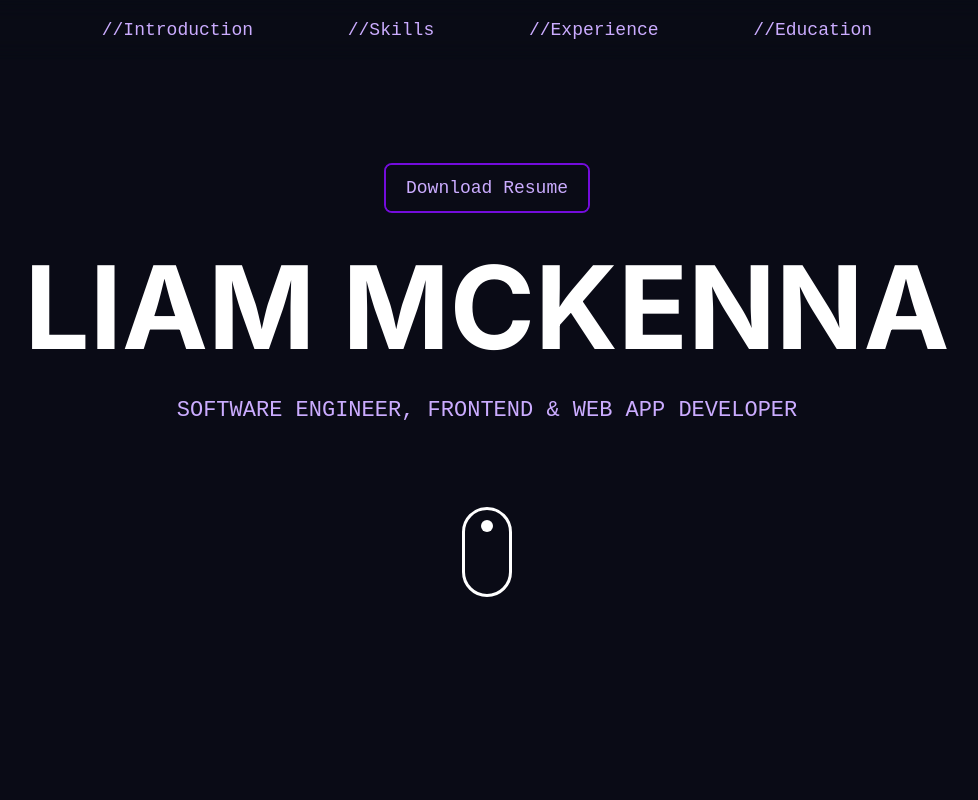
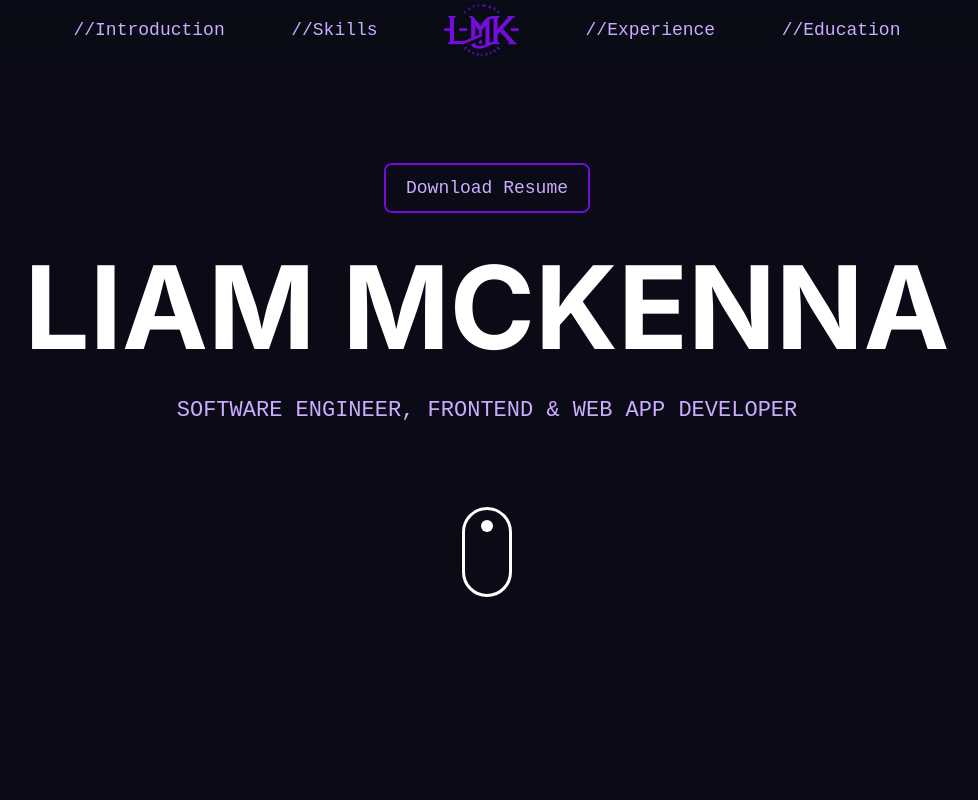
Before and after one commit to Liam-McKenna/liam-mckenna.github.io, a Next.js app: page / in a window 1280 px wide. Shown: the top 800 px of the page, without its empty margins (153-1131 px from the left). Built offline with nearby package versions, Linux system fonts and the light colour scheme.

Commit message:
add logo to navbar

```diff
--- a/src/app/globals.scss
+++ b/src/app/globals.scss
@@ -13,7 +13,7 @@
     'Roboto Mono', 'Oxygen Mono', 'Ubuntu Monospace', 'Source Code Pro',
     'Fira Mono', 'Droid Sans Mono', 'Courier New', monospace;
   --foreground-rgb: 255, 255, 255;
-  --background-colour: rgb(10, 11, 22);
+  --background-colour: #0a0b16;
   --primary-colour: #740CDC;
   --secondary-colour: #241D41;
   --primary-text-colour: #CBACFF;
--- a/src/components/Navbar.js
+++ b/src/components/Navbar.js
@@ -1,5 +1,7 @@
 "use client";
 import Link from "next/link";
+import Image from "next/image";
+import logo from '/public/LMK-logo.svg'
 
 import styles from "./navbar.module.scss";
 
@@ -13,6 +15,7 @@ const Navbar = () => {
         <Link href="/#skills" scroll={true}>
           {`//Skills`}
         </Link>
+        <Image src={logo} width={75} height={70} />
         <Link href="/#experience" scroll={true}>
           {`//Experience`}
         </Link>
```
Also changed, not shown: public/LMK-logo.svg (added).
